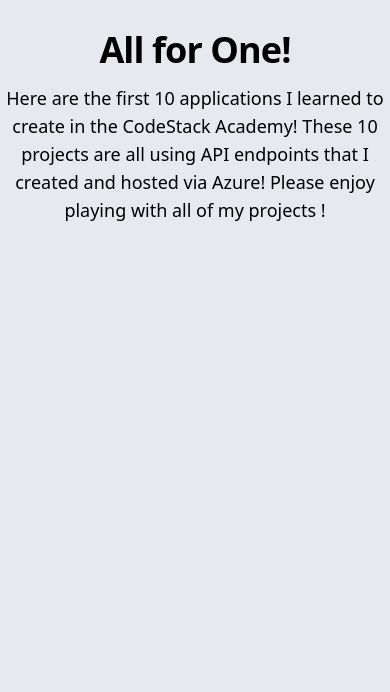
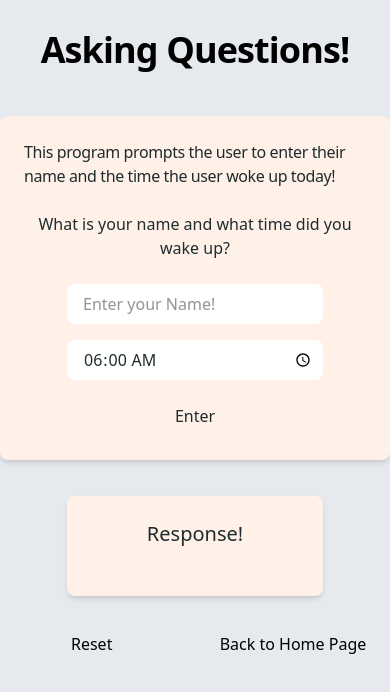
Before and after one commit to dherrera-code/allforonenextjsrebuild, a Next.js app: page /pages/askingquestions in a window 390 px wide. Shown: the top 692 px of the page. Built offline with nearby package versions, Linux system fonts and the light colour scheme.

Commit message:
Completed 4 out of 10 pages with responsiveness AND functionality!

```diff
--- a/app/components/ResponseBox.tsx
+++ b/app/components/ResponseBox.tsx
@@ -14,7 +14,7 @@ const ResponseBox = (data: dataPassed) => {
       <section className="flex justify-center my-9">
         <div className=" lg:min-w-xl xl:min-w-4xl py-6 px-20 card-color rounded-lg shadow-md">
           <h2 className="text-xl sm:text-[40px] text-center mb-6">Response!</h2>
-          <p className="sm:text-[30px] text-center">{data.response}</p>
+          <p className="sm:text-[20px] text-center">{data.response}</p>
         </div>
       </section>
     </div>
--- a/app/page.tsx
+++ b/app/page.tsx
@@ -1,6 +1,4 @@
-import { Button, Card } from "flowbite-react";
-import Image from "next/image";
-import { GetAskingQuestions, GetGreaterOrLess, GetHelloName, GetMadLib, GetMagic8Ball, GetOddOrEven, GetRestaurant, GetReverseAlpha, GetReverseNum, GetSum } from "./services/DataService"
+
 import MenuCard from "./components/MenuCard";
 
 export default function Home() {
@@ -25,7 +23,6 @@ export default function Home() {
           <MenuCard path="/pages/magic8ball" title="Magic 8 Ball" description="Play with the magic 8 ball by asking it a question!" />
           <MenuCard path="/pages/greaterorless" title="Greater Or Less" description="Play with the CPU to guess it’s generated number! Can you guess it on your first try?" />
           <MenuCard path="/pages/restaurantpicker" title="Restaurant Picker" description="Pick a restaurant Category and it will randomly generate a restaurant you should eat at!" />
-
         </div>
       </main>
     </div>
--- a/app/pages/addingnumbers/page.tsx
+++ b/app/pages/addingnumbers/page.tsx
@@ -15,11 +15,11 @@ const page = () => {
 
   const HandleSubmit = async () => {
     if(inputValue === null || inputValue === "" || inputValue2 === null || inputValue2 ===""){
-      console.log("Error: please input both fields!")
+      setDisplay("Error: Enter two numbers to proceed!")
     }
     else{
       // console.log(inputValue + " : " + inputValue2)
-      console.log( await GetSum(inputValue, inputValue2))
+      setDisplay("Waiting for response!")
       setDisplay(await GetSum(inputValue, inputValue2))
     }
   }
@@ -39,23 +39,23 @@ const page = () => {
       <main className="text-black">
 
         <div className=" py-8 mx-auto max-w-7xl text-center lg:py-16">
-          <h1 className="mb-4 text-4xl font-bold tracking-tight leading-none md:text-5xl lg:text-6xl">Adding Numbers</h1>
+          <h1 className="mb-4 text-4xl font-bold tracking-tight leading-none md:text-5xl lg:text-6xl">Adding Two Numbers</h1>
         </div>
 
         <section className="flex justify-center">
           <div className="max-w-6xl p-6 card-color rounded-lg shadow-md ">
             <h5 className="lg:text-2xl xl:text-4xl font-normal tracking-tight">This program can take ANY two numbers and add them together!</h5>
-            <p className="my-6 lg:my-12 lg:text-2xl xl:text-4xl font-normal text-center">Please enter Two numbers!</p>
+            <p className="my-6 lg:my-12 lg:text-2xl xl:text-4xl font-normal text-center">Please enter two numbers!</p>
             <div className="grid sm:grid-cols-2 place-items-center gap-4">
-              <input value={inputValue} onChange={(e) => setInputValue(e.target.value)} type="text" className="bg-white ps-4 p-2 w-[13rem] rounded-lg" placeholder="Enter your first number!" />
-              <input value={inputValue2} onChange={(e) => setInputValue2(e.target.value)} type="text" className="bg-white ps-4 p-2 w-[13rem] rounded-lg" placeholder="Enter your first number!" />
-              <Button onClick={HandleSubmit} className="w-35 md:w-40 lg:w-50 px-5 py-2">Enter</Button>
+              <input value={inputValue} onChange={(e) => setInputValue(e.target.value)} type="number" className="bg-white ps-4 p-2 w-[16rem] rounded-lg" placeholder="Enter your first number!" />
+              <input value={inputValue2} onChange={(e) => setInputValue2(e.target.value)} type="number" className="bg-white ps-4 p-2 w-[16rem] rounded-lg" placeholder="Enter your second number!" />
+              <Button onClick={HandleSubmit} className="w-35 md:w-40 lg:w-50 px-5 py-2 sm:col-start-2">Enter</Button>
             </div>
           </div>
         </section>
         <ResponseBox response={display}/>
 
-        <section className='flex flex-row gap-5 justify-center flex-wrap pb-5'>
+        <section className='flex flex-row gap-5 sm:gap-55 justify-center flex-wrap pb-5'>
           <Button className='min-w-44' onClick={HandleResetBtn}>Reset</Button>
           <Button className='min-w-44' onClick={BackToHomePage}>Back to Home Page</Button>
         </section>
--- a/app/pages/askingquestions/page.tsx
+++ b/app/pages/askingquestions/page.tsx
@@ -1,16 +1,65 @@
-import React from 'react'
+"use client"
+import ResponseBox from '@/app/components/ResponseBox';
+import { GetAskingQuestions } from '@/app/services/DataService';
+import { Button } from 'flowbite-react';
+import { redirect } from 'next/navigation';
+import React, { useState } from 'react'
 
 const page = () => {
+
+
+
+  const [inputName, setInputName] = useState("");
+  const [inputTime, setInputTime] = useState("06:00");
+
+  const [display, setDisplay] = useState("")
+
+  const HandleSubmit = async () => {
+    if (inputName === null || inputName === "" || inputTime === null || inputTime === "")  {
+      setDisplay("Error: Please input a name and time");
+    }
+    else {
+      setDisplay(await GetAskingQuestions(inputName, inputTime))
+    }
+  }
+
+  const HandleResetBtn = () => {
+    setDisplay("");
+    setInputName("");
+    setInputTime("06:30");
+
+  }
+
+  const BackToHomePage = () => {
+    redirect("/")
+  }
+
   return (
     <div className="min-h-screen bg-[#E6E9EE] font-sans dark:bg-[#E6E9EE]">
       <main className="text-black">
 
         <div className=" py-8 mx-auto max-w-7xl text-center lg:py-16">
-          <h1 className="mb-4 text-4xl font-extrabold tracking-tight leading-none md:text-5xl lg:text-6xl">All for One!</h1>
+          <h1 className="mb-4 text-4xl font-bold tracking-tight leading-none md:text-5xl lg:text-6xl">Asking Questions!</h1>
+        </div>
 
-          <p className="mb-8 text-lg font-normal lg:text-xl sm:px-16 lg:px-48 ">Here are the first 10 applications I learned to create in the CodeStack Academy! These 10 projects are all using API endpoints that I created and hosted via Azure! Please enjoy playing with all of my projects !</p>
+        <section className="flex justify-center">
+          <div className="max-w-6xl p-6 card-color rounded-lg shadow-md ">
+            <h5 className="lg:text-2xl xl:text-4xl font-normal tracking-tight">This program prompts the user to enter their name and the time the user woke up today!</h5>
+            <p className="my-6 lg:my-12 lg:text-2xl xl:text-4xl font-normal text-center">What is your name and what time did you wake up?</p>
+            <div className="grid sm:grid-cols-2 place-items-center gap-4">
+              <input value={inputName} onChange={(e) => setInputName(e.target.value)} type="text" className="bg-white ps-4 p-2 w-[16rem] rounded-lg" placeholder="Enter your Name!" />
+              <input value={inputTime} onChange={(e) => setInputTime(e.target.value)} type="time" className="bg-white ps-4 p-2 w-[16rem] rounded-lg" placeholder="Enter the time you woke up!" />
 
-        </div>
+              <Button onClick={HandleSubmit} className="w-35 md:w-40 lg:w-50 px-5 py-2">Enter</Button>
+            </div>
+          </div>
+        </section>
+        <ResponseBox response={display} />
+
+        <section className='flex flex-row gap-5 sm:gap-55 justify-center flex-wrap pb-5'>
+          <Button className='min-w-44' onClick={HandleResetBtn}>Reset</Button>
+          <Button className='min-w-44' onClick={BackToHomePage}>Back to Home Page</Button>
+        </section>
 
       </main>
     </div>
--- a/app/pages/oddoreven/page.tsx
+++ b/app/pages/oddoreven/page.tsx
@@ -11,12 +11,13 @@ const page = () => {
   const [display, setDisplay] = useState("")
 
   const HandleSubmit = async () => {
-    if(inputValue === null || inputValue === ""){
+    if (inputValue === null || inputValue === "") {
       console.log("Error: please input both fields!")
+      setDisplay("Error: Input a valid number!");
     }
-    else{
+    else {
       // console.log(inputValue + " : " + inputValue2)
-      console.log( await GetOddOrEven(inputValue))
+      console.log(await GetOddOrEven(inputValue))
       setDisplay(await GetOddOrEven(inputValue))
     }
   }
@@ -42,17 +43,17 @@ const page = () => {
         <section className="flex justify-center">
           <div className="max-w-6xl p-6 card-color rounded-lg shadow-md ">
             <h5 className="lg:text-2xl xl:text-4xl font-normal tracking-tight">This program can take ANY number and determine whether said number is either odd or even!</h5>
-            <p className="my-6 lg:my-12 lg:text-2xl xl:text-4xl font-normal text-center">Please enter a number!</p>
+            <p className="my-6 lg:my-12 lg:text-2xl xl:text-4xl font-normal text-center">Please any number!</p>
             <div className="grid sm:grid-cols-2 place-items-center gap-4">
-              <input value={inputValue} onChange={(e) => setInputValue(e.target.value)} type="text" className="bg-white ps-4 p-2 w-[13rem] rounded-lg" placeholder="Enter any number!" />
+              <input value={inputValue} onChange={(e) => setInputValue(e.target.value)} type="text" className="bg-white ps-4 p-2 w-[16rem] rounded-lg" placeholder="Enter a number!" />
 
               <Button onClick={HandleSubmit} className="w-35 md:w-40 lg:w-50 px-5 py-2">Enter</Button>
             </div>
           </div>
         </section>
-        <ResponseBox response={display}/>
+        <ResponseBox response={display} />
 
-        <section className='flex flex-row gap-5 justify-center flex-wrap pb-5'>
+        <section className='flex flex-row gap-5 sm:gap-55 justify-center flex-wrap pb-5'>
           <Button className='min-w-44' onClick={HandleResetBtn}>Reset</Button>
           <Button className='min-w-44' onClick={BackToHomePage}>Back to Home Page</Button>
         </section>
```
Also changed, not shown: app/pages/helloworld/page.tsx (+7 -6 lines), 1 other file (tests, documents, lock files or other folders).
